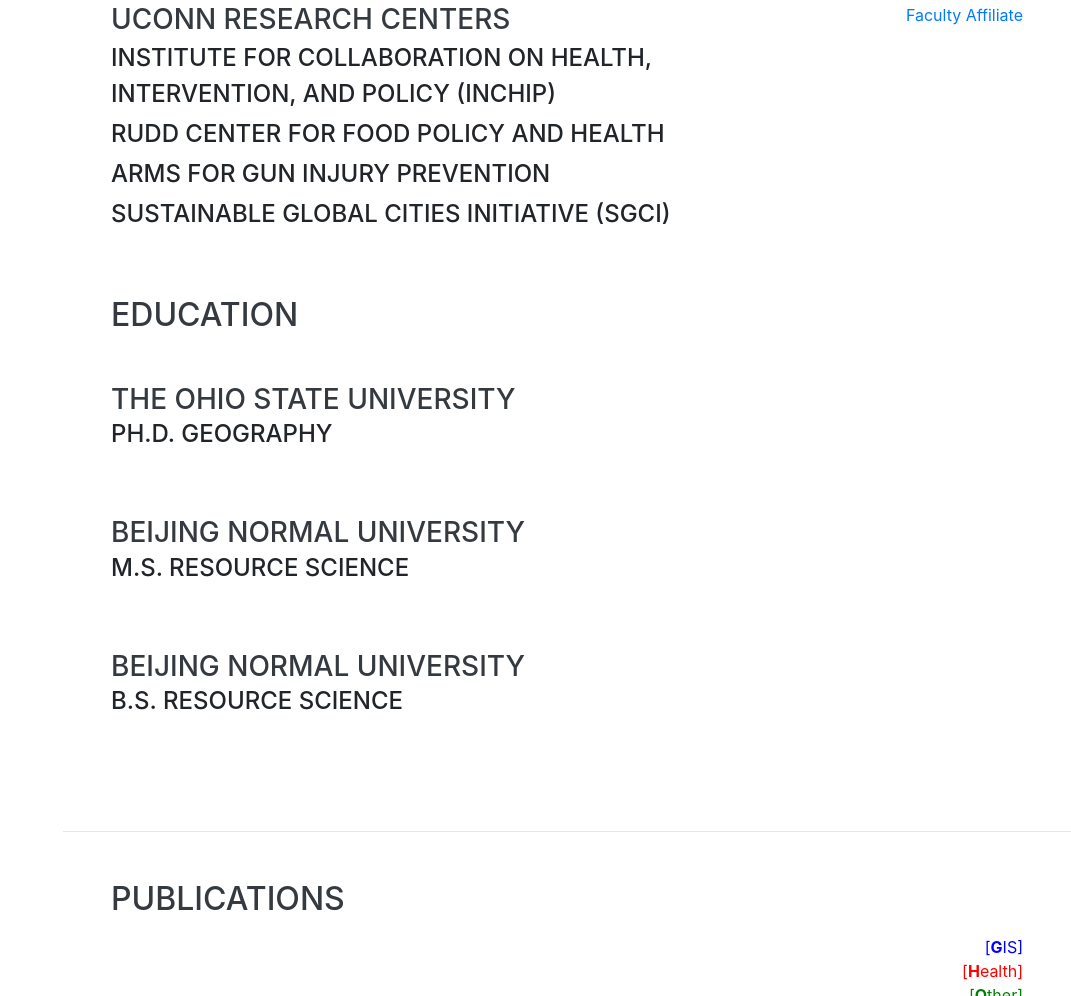
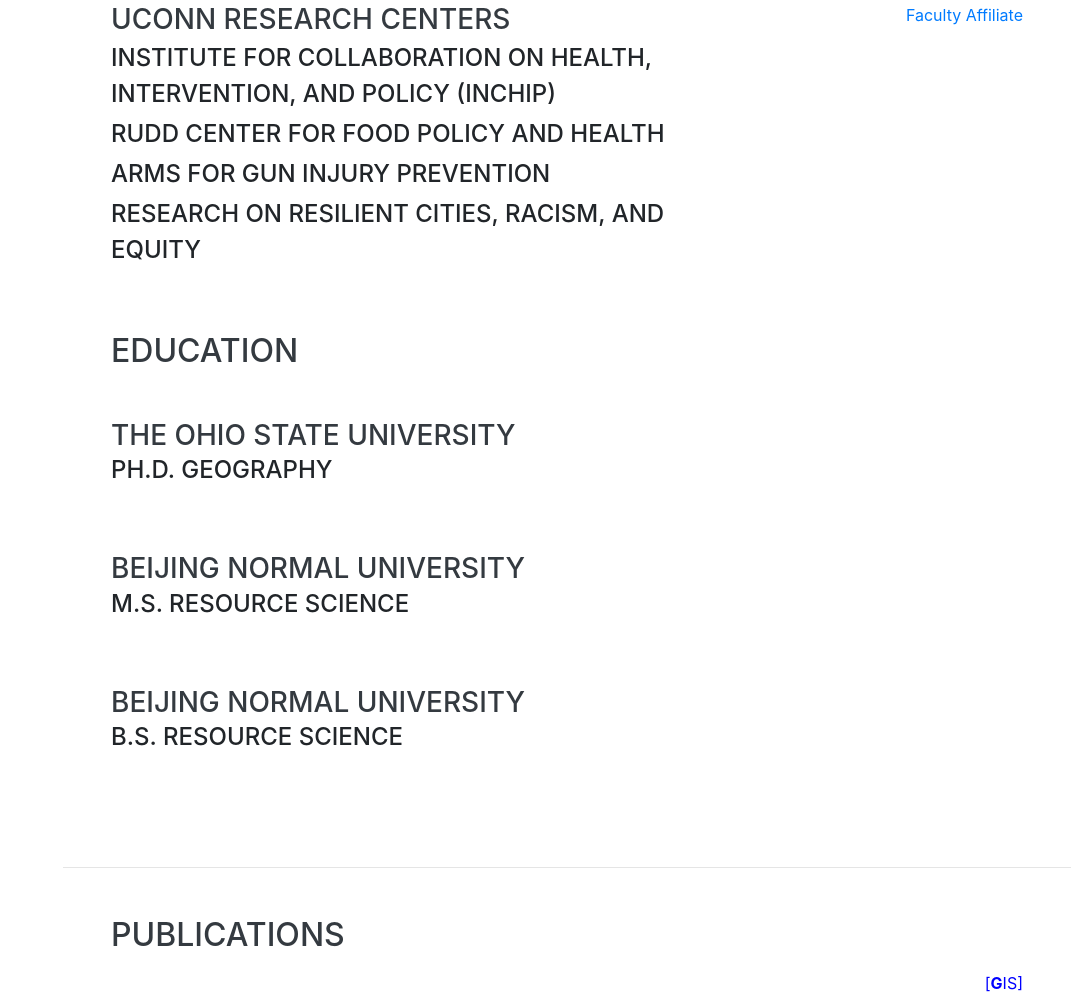
Before and after one commit to peterbest52/peterbest52.github.io, a website with bundled scripts: page index.html in a window 1280 px wide. Shown: the part 1232-2228 px from the top of the page, without its empty margins (209-1280 px from the left). Built offline with nearby package versions, Linux system fonts and the light colour scheme; a web font is replaced by a local one.

Commit message:
10/30/25

```diff
--- a/index.html
+++ b/index.html
@@ -138,7 +138,7 @@
             <div class="subheading mb-1">Institute for Collaboration on Health, Intervention, and Policy (InCHIP)</div>
             <div class="subheading mb-1">Rudd Center for Food Policy and Health</div>
             <div class="subheading mb-1">ARMS for Gun Injury Prevention </div>
-            <div class="subheading mb-3">Sustainable Global Cities Initiative (SGCI)</div>
+            <div class="subheading mb-3">Research on Resilient Cities, Racism, and Equity</div>
           </div>
           <div class="resume-date text-md-right">
             <span class="text-primary">Faculty Affiliate</span>
```
